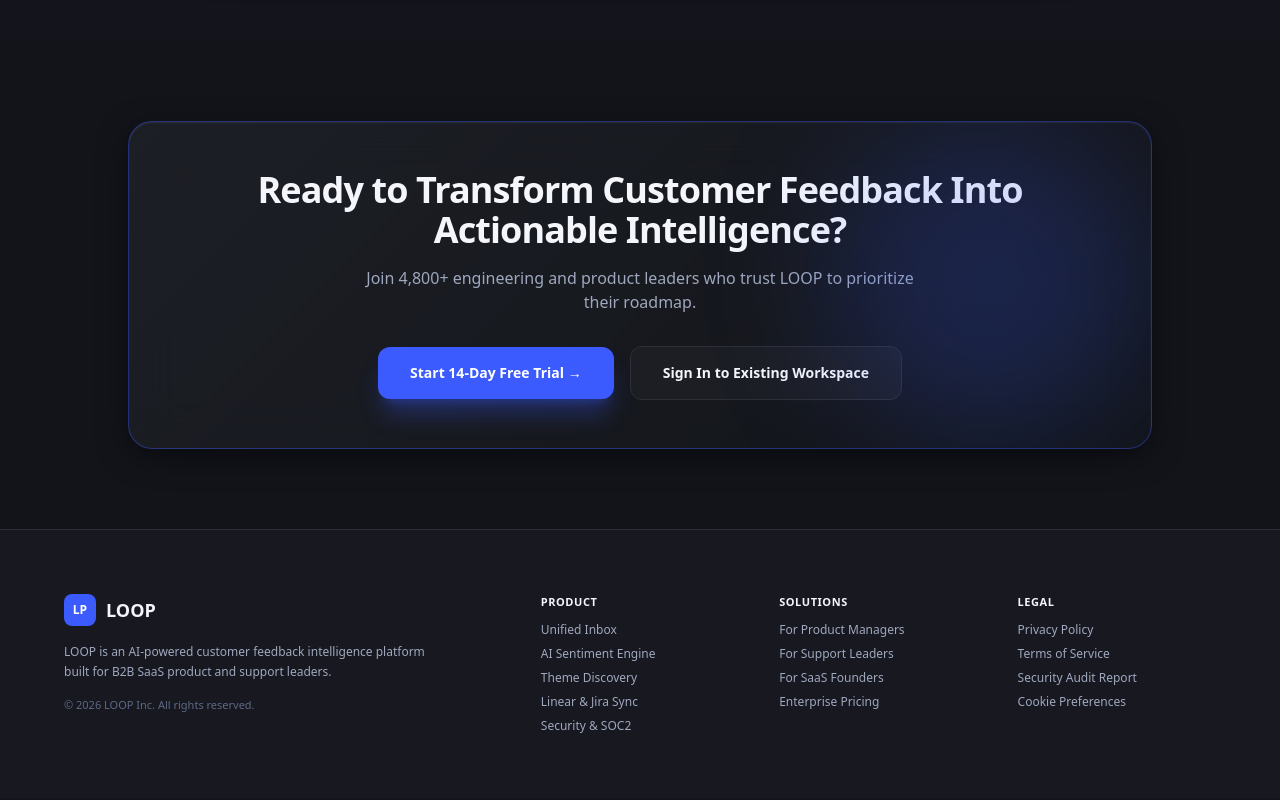
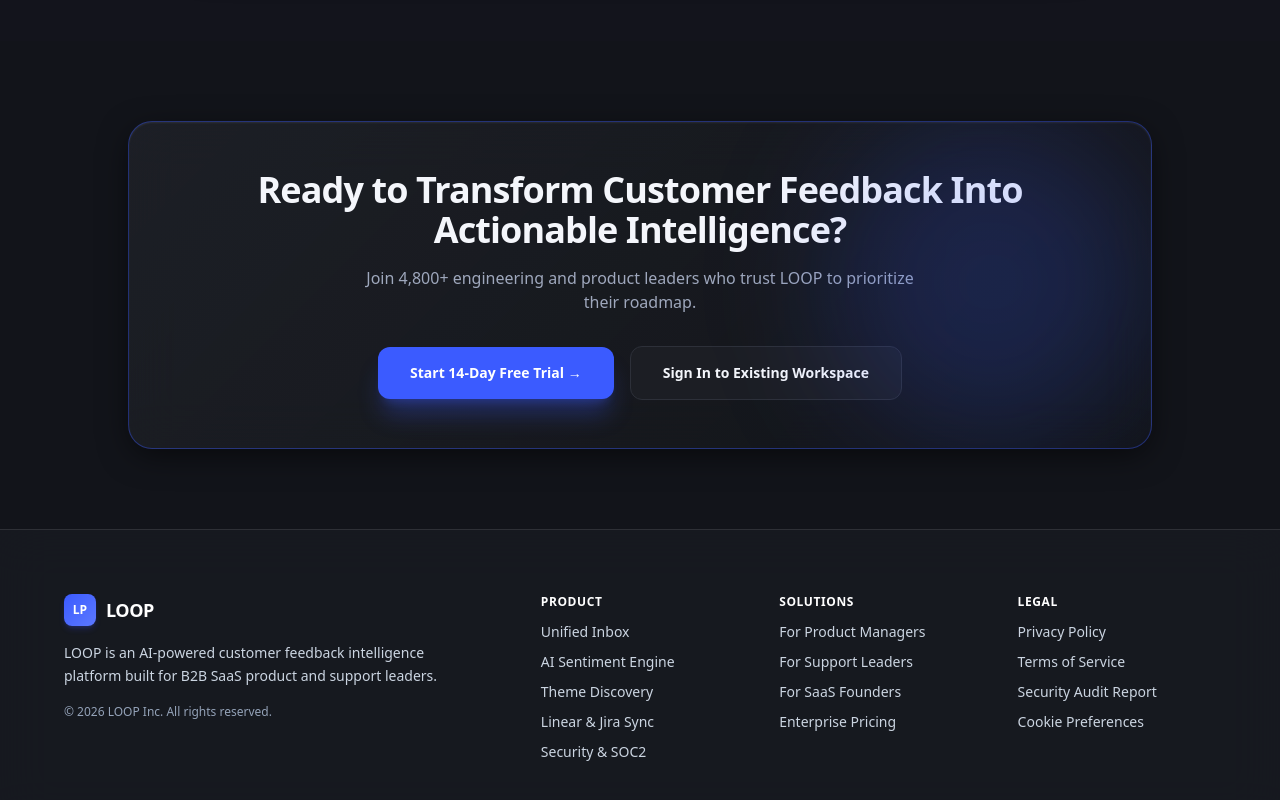
Before and after one commit to ReaveND/Ai-Loop, a Next.js app: page / in a window 1280 px wide. Shown: the part 5330-6130 px from the top of the page. Built offline with nearby package versions, Linux system fonts and the light colour scheme.

Commit message:
fix: Landing page footer visbility issue.

```diff
--- a/app/page.tsx
+++ b/app/page.tsx
@@ -609,55 +609,55 @@ export default function LandingPage() {
       </main>
 
       {/* Comprehensive 4-Column Enterprise Footer */}
-      <footer className="border-t border-borderSubtle bg-surface-1/80 py-16 px-6">
+      <footer className="relative z-10 border-t border-white/10 bg-surface-1/85 backdrop-blur-xl py-16 px-6">
         <div className="max-w-6xl mx-auto grid grid-cols-1 md:grid-cols-5 gap-10">
           {/* Col 1: Logo & Mission */}
           <div className="md:col-span-2 space-y-4">
             <div className="flex items-center space-x-2.5">
-              <div className="w-8 h-8 rounded-lg bg-accent-500 flex items-center justify-center text-white font-bold text-xs">
+              <div className="w-8 h-8 rounded-lg bg-gradient-to-br from-accent-500 to-accent-400 flex items-center justify-center text-white font-bold text-xs shadow-md shadow-accent-500/20">
                 LP
               </div>
-              <span className="text-lg font-bold text-textPrimary">LOOP</span>
+              <span className="text-lg font-bold text-white tracking-tight">LOOP</span>
             </div>
-            <p className="text-xs text-textSecondary max-w-sm leading-relaxed">
+            <p className="text-sm text-slate-300 max-w-sm leading-relaxed">
               LOOP is an AI-powered customer feedback intelligence platform built for B2B SaaS product and support leaders.
             </p>
-            <div className="text-[11px] text-textTertiary">
+            <div className="text-xs text-slate-400 font-medium">
               © {new Date().getFullYear()} LOOP Inc. All rights reserved.
             </div>
           </div>
 
           {/* Col 2: Product */}
-          <div className="space-y-3 text-xs">
-            <h4 className="font-bold text-textPrimary uppercase tracking-wider text-[11px]">Product</h4>
-            <ul className="space-y-2 text-textSecondary">
-              <li><a href="#features" className="hover:text-textPrimary transition-colors">Unified Inbox</a></li>
-              <li><a href="#features" className="hover:text-textPrimary transition-colors">AI Sentiment Engine</a></li>
-              <li><a href="#features" className="hover:text-textPrimary transition-colors">Theme Discovery</a></li>
-              <li><a href="#features" className="hover:text-textPrimary transition-colors">Linear &amp; Jira Sync</a></li>
-              <li><a href="#features" className="hover:text-textPrimary transition-colors">Security &amp; SOC2</a></li>
+          <div className="space-y-3 text-sm">
+            <h4 className="font-bold text-white uppercase tracking-wider text-xs">Product</h4>
+            <ul className="space-y-2.5 text-slate-300 font-medium">
+              <li><a href="#features" className="hover:text-white transition-colors">Unified Inbox</a></li>
+              <li><a href="#features" className="hover:text-white transition-colors">AI Sentiment Engine</a></li>
+              <li><a href="#features" className="hover:text-white transition-colors">Theme Discovery</a></li>
+              <li><a href="#features" className="hover:text-white transition-colors">Linear &amp; Jira Sync</a></li>
+              <li><a href="#features" className="hover:text-white transition-colors">Security &amp; SOC2</a></li>
             </ul>
           </div>
 
           {/* Col 3: Solutions */}
-          <div className="space-y-3 text-xs">
-            <h4 className="font-bold text-textPrimary uppercase tracking-wider text-[11px]">Solutions</h4>
-            <ul className="space-y-2 text-textSecondary">
-              <li><a href="#roi" className="hover:text-textPrimary transition-colors">For Product Managers</a></li>
-              <li><a href="#roi" className="hover:text-textPrimary transition-colors">For Support Leaders</a></li>
-              <li><a href="#roi" className="hover:text-textPrimary transition-colors">For SaaS Founders</a></li>
-              <li><a href="#pricing" className="hover:text-textPrimary transition-colors">Enterprise Pricing</a></li>
+          <div className="space-y-3 text-sm">
+            <h4 className="font-bold text-white uppercase tracking-wider text-xs">Solutions</h4>
+            <ul className="space-y-2.5 text-slate-300 font-medium">
+              <li><a href="#roi" className="hover:text-white transition-colors">For Product Managers</a></li>
+              <li><a href="#roi" className="hover:text-white transition-colors">For Support Leaders</a></li>
+              <li><a href="#roi" className="hover:text-white transition-colors">For SaaS Founders</a></li>
+              <li><a href="#pricing" className="hover:text-white transition-colors">Enterprise Pricing</a></li>
             </ul>
           </div>
 
           {/* Col 4: Legal & Security */}
-          <div className="space-y-3 text-xs">
-            <h4 className="font-bold text-textPrimary uppercase tracking-wider text-[11px]">Legal</h4>
-            <ul className="space-y-2 text-textSecondary">
-              <li><a href="#" className="hover:text-textPrimary transition-colors">Privacy Policy</a></li>
-              <li><a href="#" className="hover:text-textPrimary transition-colors">Terms of Service</a></li>
-              <li><a href="#" className="hover:text-textPrimary transition-colors">Security Audit Report</a></li>
-              <li><a href="#" className="hover:text-textPrimary transition-colors">Cookie Preferences</a></li>
+          <div className="space-y-3 text-sm">
+            <h4 className="font-bold text-white uppercase tracking-wider text-xs">Legal</h4>
+            <ul className="space-y-2.5 text-slate-300 font-medium">
+              <li><a href="#" className="hover:text-white transition-colors">Privacy Policy</a></li>
+              <li><a href="#" className="hover:text-white transition-colors">Terms of Service</a></li>
+              <li><a href="#" className="hover:text-white transition-colors">Security Audit Report</a></li>
+              <li><a href="#" className="hover:text-white transition-colors">Cookie Preferences</a></li>
             </ul>
           </div>
         </div>
```
Also changed, not shown: 1 other file (tests, documents, lock files or other folders).
